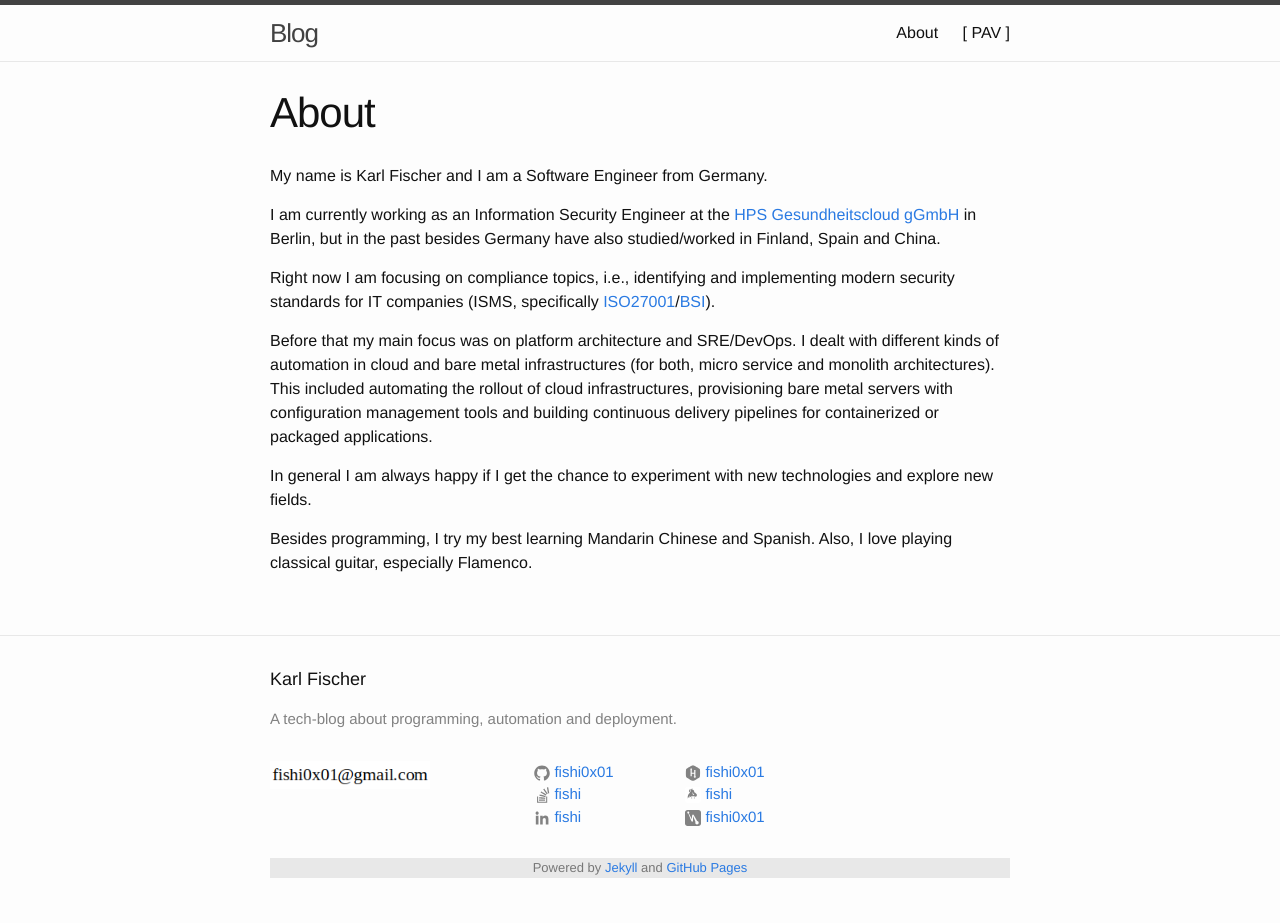
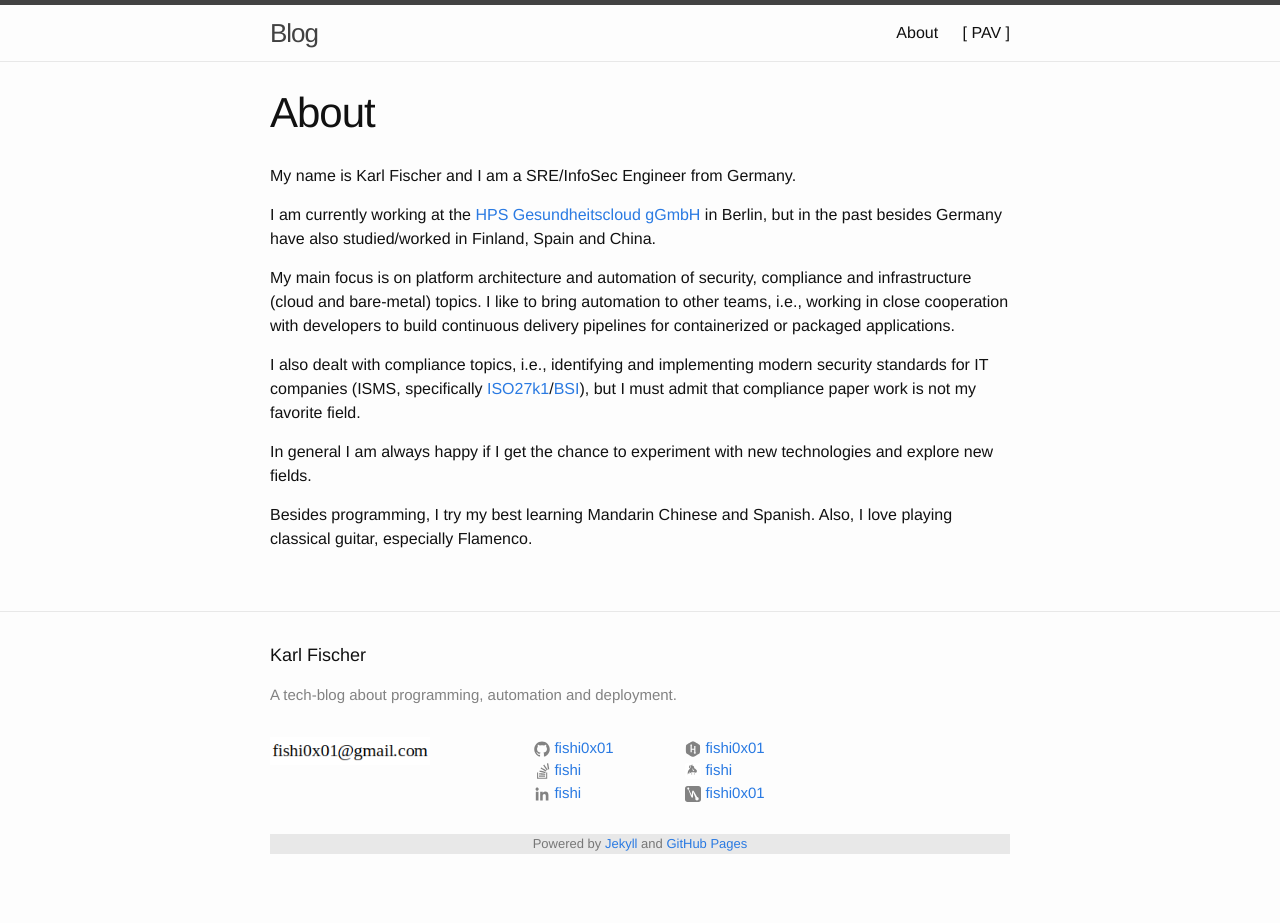
Before and after one commit to fishi0x01/fishi0x01.github.io, a Jekyll site: the page built from pages/about.md, in a window 1280 px wide. Built offline with Jekyll 4.4.1, drawn with Linux system fonts in a browser that asks for light colours; after the commit the page ends 900 px from its top, so only the background shows below that.

Commit message:
Adjust about

```diff
--- a/pages/about.md
+++ b/pages/about.md
@@ -4,13 +4,14 @@ title: About
 permalink: /home/about/
 ---
 
-My name is Karl Fischer and I am a Software Engineer from Germany.
+My name is Karl Fischer and I am a SRE/InfoSec Engineer from Germany.
 
-I am currently working as an Information Security Engineer at the [HPS Gesundheitscloud gGmbH](https://www.gesundheitscloud.de/) in Berlin, but in the past besides Germany have also studied/worked in Finland, Spain and China.
+I am currently working at the [HPS Gesundheitscloud gGmbH](https://www.gesundheitscloud.de/) in Berlin, but in the past besides Germany have also studied/worked in Finland, Spain and China.
 
-Right now I am focusing on compliance topics, i.e., identifying and implementing modern security standards for IT companies (ISMS, specifically [ISO27001](https://www.iso.org/isoiec-27001-information-security.html)/[BSI](https://www.bsi.bund.de/EN/Topics/ITGrundschutz/itgrundschutz_node.html)).
+My main focus is on platform architecture and automation of security, compliance and infrastructure (cloud and bare-metal) topics.
+I like to bring automation to other teams, i.e., working in close cooperation with developers to build continuous delivery pipelines for containerized or packaged applications.
 
-Before that my main focus was on platform architecture and SRE/DevOps. I dealt with different kinds of automation in cloud and bare metal infrastructures (for both, micro service and monolith architectures). This included automating the rollout of cloud infrastructures, provisioning bare metal servers with configuration management tools and building continuous delivery pipelines for containerized or packaged applications.
+I also dealt with compliance topics, i.e., identifying and implementing modern security standards for IT companies (ISMS, specifically [ISO27k1](https://www.iso.org/isoiec-27001-information-security.html)/[BSI](https://www.bsi.bund.de/EN/Topics/ITGrundschutz/itgrundschutz_node.html)), but I must admit that compliance paper work is not my favorite field.
 
 In general I am always happy if I get the chance to experiment with new technologies and explore new fields.
 
```
